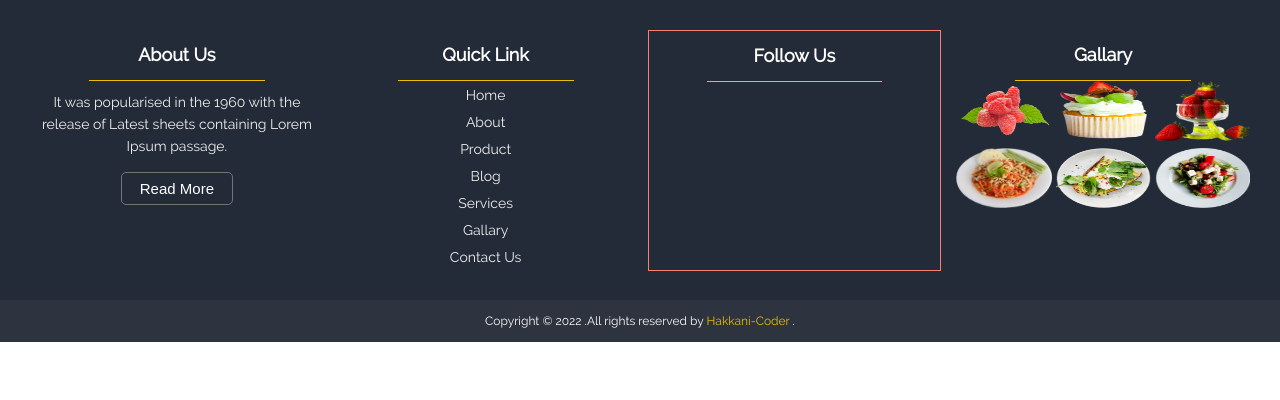
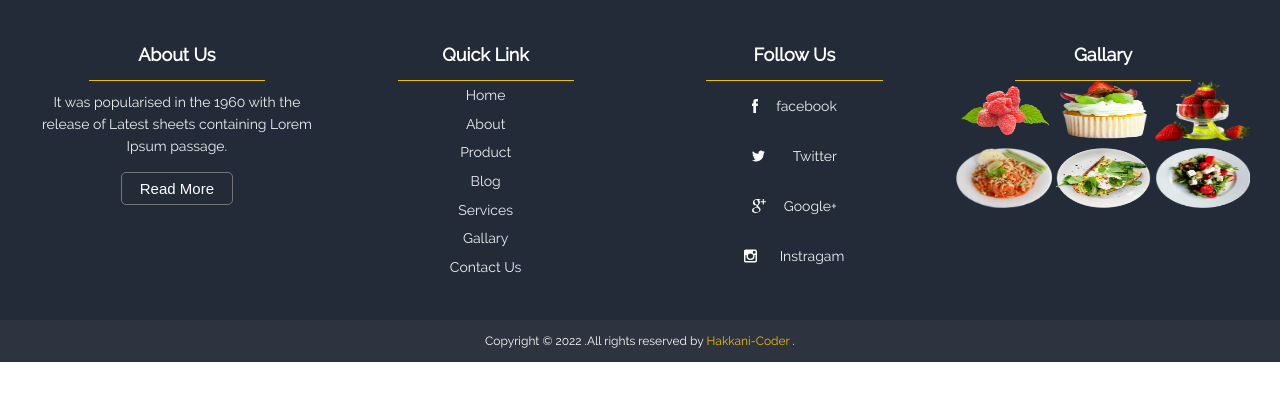
Before and after one commit to Mim-Hakkani/Restudent-html-css-, a plain HTML site: page index.html in a window 1280 px wide. Drawn offline with Linux system fonts and the light colour scheme.

Commit message:
footer top section is completed

```diff
--- a/css/style.css
+++ b/css/style.css
@@ -59,7 +59,7 @@ body{
 
 .footer-top{
     background-color: var(--secondary);
-    height:300px;
+    height:320px;
     padding: 30px;
 
     display: grid;
@@ -98,17 +98,23 @@ body{
 
 }
 
-.footer-nav-link{
+.footer-nav-link,.social-body{
     display: flex;
     flex-direction: column;
     justify-content: space-around;
     align-items: center;
-    height:190px;
+    height:200px;
     color:var(--light);
     font-size: 14px;
 }
 .follow-footer{
-    border: 1px solid salmon;
+
+}
+
+.social{
+    display: flex;
+    justify-content: space-between;
+    width: 85px;
 }
 .gallary-footer{
 
--- a/index.html
+++ b/index.html
@@ -49,6 +49,24 @@
                 <div class="footer-title">
                     <h5>Follow Us</h5>
                 </div>
+                <div class="social-body">
+                    <div class="social">
+                        <img src="/icons/facebook.svg" alt="">
+                        <p>facebook</p>
+                    </div>
+                    <div class="social">
+                        <img src="/icons/twitter.svg" alt="">
+                        <p>Twitter</p>
+                    </div>
+                    <div class="social">
+                        <img src="/icons/google.svg" alt="">
+                        <p>Google+</p>
+                    </div>
+                    <div class="social" style="width:100px">
+                        <img src="/icons/instagram.svg" alt="">
+                        <p>Instragam</p>
+                    </div>
+                </div>
             </div>
             <div class="gallary-footer">
                 <div class="footer-title">
```
